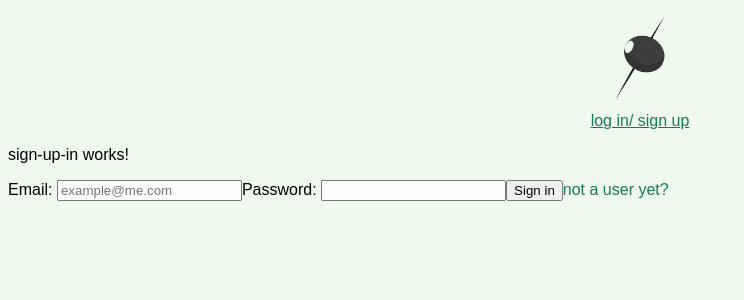
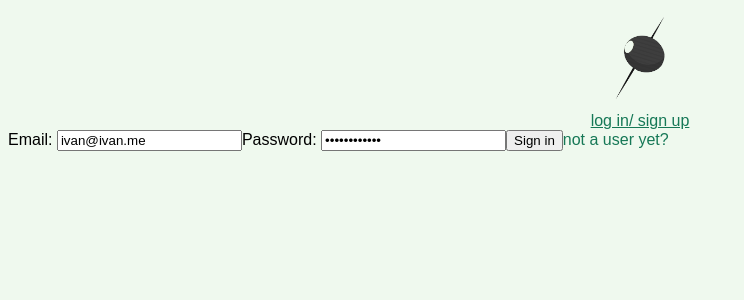
Before and after one commit to ivanwo/cocktali-angular, an Angular app: page /sign in a window 1280 px wide. Shown: the top 300 px of the page, without its empty margins (0-744 px from the left). Built offline with nearby package versions, Linux system fonts and the light colour scheme.

Commit message:
working on login system

```diff
--- a/src/app/app.component.html
+++ b/src/app/app.component.html
@@ -6,6 +6,6 @@
   <a routerLink="./">
     <img src="../assets/cocktali_logo_v1_.png" class="logo" alt="" />
   </a>
-  <a routerLink="sign">log in/ sign up</a>
+  <a *ngIf="!loggedIn" routerLink="sign">log in/ sign up</a>
 </header>
 <router-outlet></router-outlet>
--- a/src/app/app.component.ts
+++ b/src/app/app.component.ts
@@ -1,10 +1,20 @@
-import { Component } from '@angular/core';
+import { Component } from "@angular/core";
+import { DbService } from "./services/db.service";
 
 @Component({
-  selector: 'app-root',
-  templateUrl: './app.component.html',
-  styleUrls: ['./app.component.css']
+  selector: "app-root",
+  templateUrl: "./app.component.html",
+  styleUrls: ["./app.component.css"]
 })
 export class AppComponent {
-  title = 'cocktali';
+  title = "cocktali";
+  loggedIn: boolean = false;
+  userName: string = "n/a";
+
+  constructor(private dbService: DbService) {}
+
+  ngOnInit() {
+    this.loggedIn = this.dbService.loggedIn;
+    this.userName = this.dbService.userName;
+  }
 }
--- a/src/app/saved/saved.component.css
+++ b/src/app/saved/saved.component.css
@@ -26,6 +26,7 @@ h2 {
 .backTop {
   width: 250px;
   min-height: 250px;
+  margin-bottom: -10px;
   background: rgb(130, 206, 169);
 }
 
--- a/src/app/services/db.service.ts
+++ b/src/app/services/db.service.ts
@@ -7,7 +7,9 @@ import { Observable } from "rxjs";
 })
 export class DbService {
   BASE_URL = "http://localhost:3000";
-  userId = 42;
+  userId: number = 42;
+  userName: string = "n/a";
+  loggedIn: boolean = false;
 
   constructor(private http: HttpClient) {}
 
@@ -55,8 +57,9 @@ export class DbService {
   //  LOG IN/ SIGN UP SECTION
   //  STRETCH GOAL -IVAN
   //
-  // login(email:string, password:string){
-  //   // to do: specify what it returns above
-  //   return this.http.get(`https://localhost:3000/login`, {email: email, password: password});
-  // }
+  login(email: string, password: string) {
+    // to do: specify what it returns above
+    let body = { email: email, password: password };
+    return this.http.post(`${this.BASE_URL}/login`, body);
+  }
 }
--- a/src/app/sign-up-in/sign-up-in.component.html
+++ b/src/app/sign-up-in/sign-up-in.component.html
@@ -1,13 +1,17 @@
-<p>sign-up-in works!</p>
-<form name="signInForm" action="" *ngIf="signIn" (submit)="signMeIn()">
+<form name="signInForm" action="" *ngIf="signIn === 0" (submit)="signMeIn()">
   <label for="emailField">Email: </label>
-  <input name="emailField" type="email" placeholder="example@me.com" />
+  <input
+    name="emailField"
+    type="email"
+    placeholder="example@me.com"
+    [(ngModel)]="userEmail"
+  />
   <label for="passwordField">Password: </label>
-  <input name="passwordField" type="password" />
+  <input name="passwordField" type="password" [(ngModel)]="userPassword" />
   <button type="submit">Sign in</button>
-  <a (click)="signIn = false">not a user yet?</a>
+  <a (click)="signIn = 1">not a user yet?</a>
 </form>
-<form name="signUpForm" action="" *ngIf="!signIn" (submit)="signMeUp()">
+<form name="signUpForm" action="" *ngIf="signIn === 1" (submit)="signMeUp()">
   <label for="nameField">Name: </label>
   <input name="nameField" type="text" placeholder="Sarah" />
   <label for="emailField">Email: </label>
@@ -15,5 +19,6 @@
   <label for="passwordField">Password: </label>
   <input name="passwordField" type="password" />
   <button type="submit">Sign me up</button>
-  <a (click)="signIn = true">already a user?</a>
+  <a (click)="signIn = 0">already a user?</a>
 </form>
+<h3 *ngIf="signIn === 3">welcome, {{ userName }}</h3>
--- a/src/app/sign-up-in/sign-up-in.component.ts
+++ b/src/app/sign-up-in/sign-up-in.component.ts
@@ -7,11 +7,24 @@ import { DbService } from "../services/db.service";
   styleUrls: ["./sign-up-in.component.css"]
 })
 export class SignUpInComponent implements OnInit {
-  signIn: boolean = true;
+  signIn: number = 0;
+  userPassword = "ivanpassword";
+  userEmail = "ivan@ivan.me";
+  userName = "n/a";
+  userId = 0;
   constructor(private dbService: DbService) {}
 
   signMeIn() {
     //TODO: call service to sign in
+    this.dbService.login(this.userEmail, this.userPassword).subscribe(data => {
+      // right now this just assumes the signin was successful
+      let user = { id: 0, name: "n/a" };
+      this.userName = data[0].name;
+      this.userId = data[0].id;
+      console.log(user);
+      this.signIn = 3;
+      this.dbService.loggedIn = true;
+    });
   }
   signMeUp() {
     //TODO: call service to sign up
```
